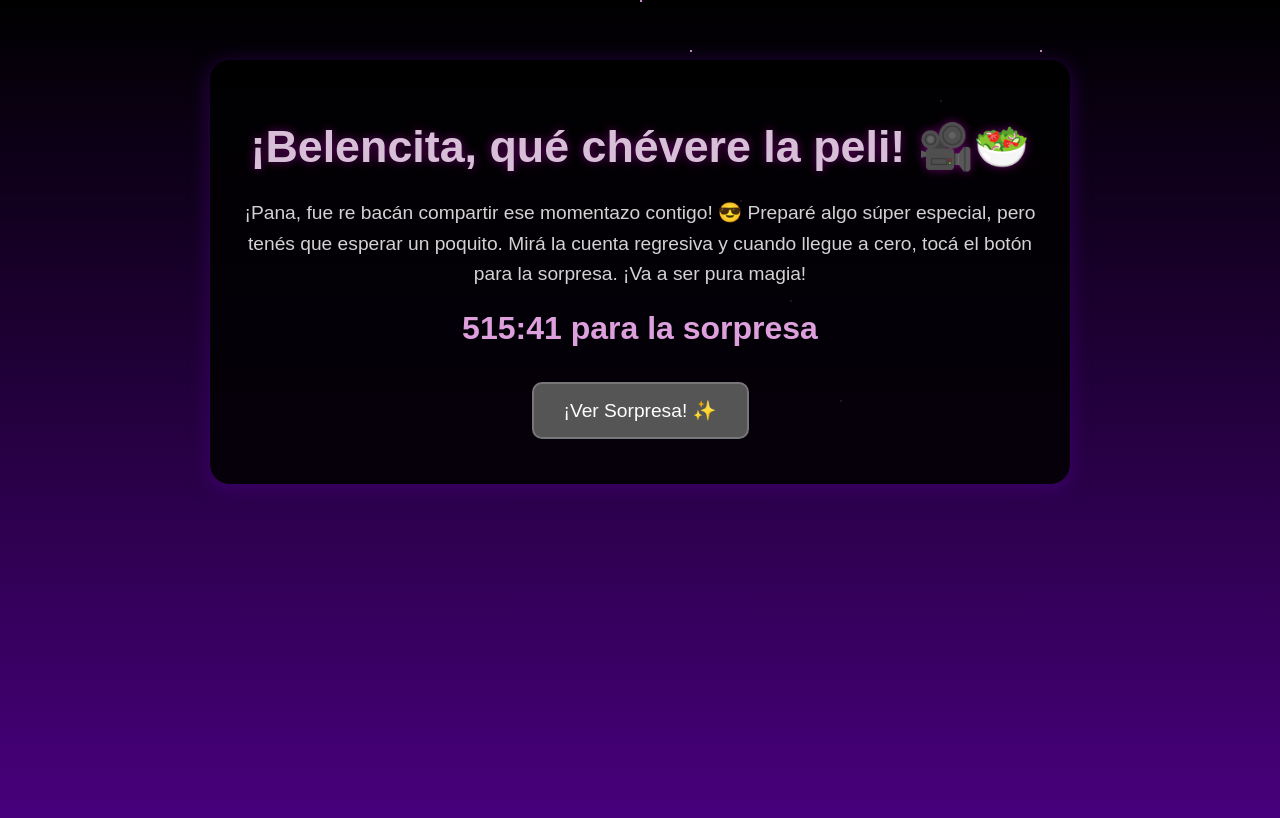
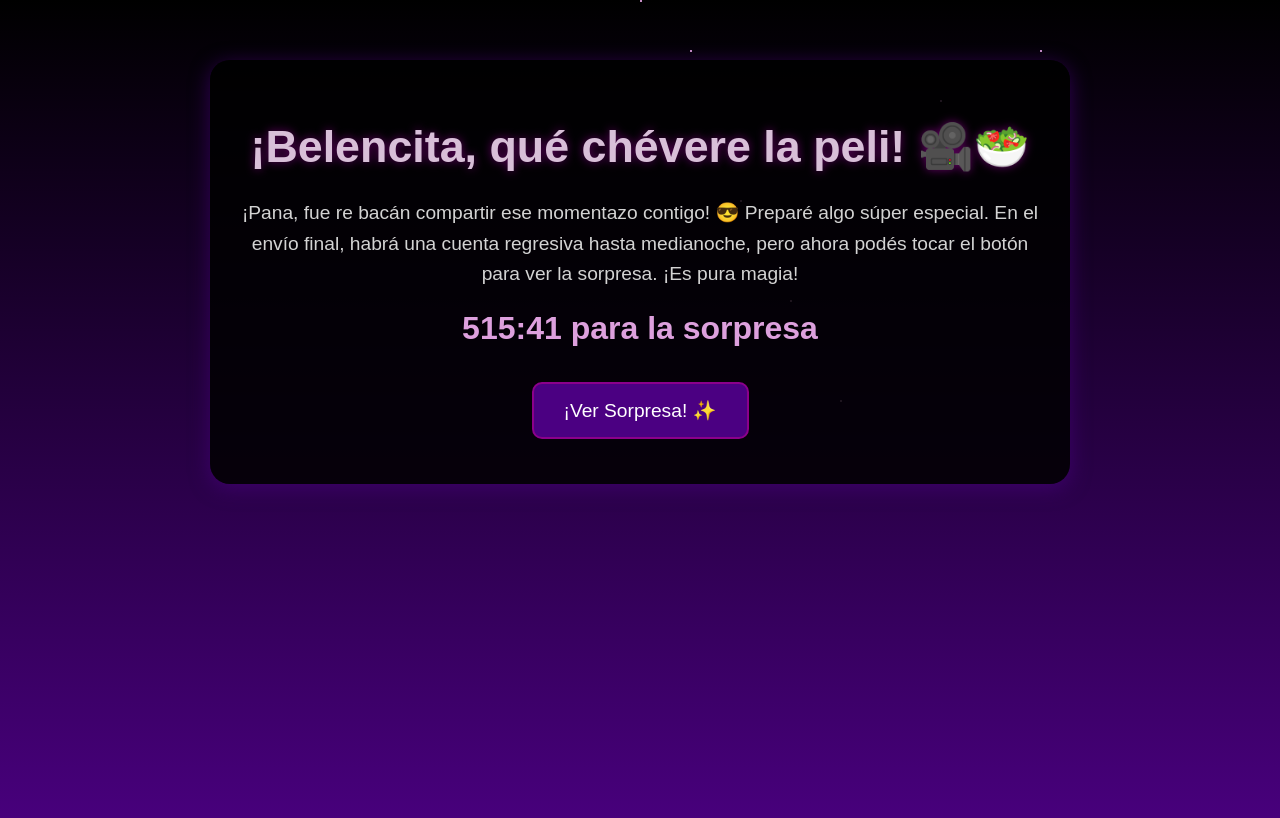
Before and after one commit to kaspercito/Belen, a plain HTML site: page index.html in a window 1280 px wide. Drawn offline with nearby package versions, Linux system fonts and the light colour scheme.

Commit message:
Update index.html

```diff
--- a/index.html
+++ b/index.html
@@ -11,9 +11,9 @@
   <div class="stars-background"></div>
   <div id="initial" class="container">
     <h1>¡Belencita, qué chévere la peli! 🎥🥗</h1>
-    <p>¡Pana, fue re bacán compartir ese momentazo contigo! 😎 Preparé algo súper especial, pero tenés que esperar un poquito. Mirá la cuenta regresiva y cuando llegue a cero, tocá el botón para la sorpresa. ¡Va a ser pura magia!</p>
-    <div id="countdown" class="countdown">Cargando...</div>
-    <button id="surprise-button" disabled onclick="revealSurprise()">¡Ver Sorpresa! ✨</button>
+    <p>¡Pana, fue re bacán compartir ese momentazo contigo! 😎 Preparé algo súper especial. En el envío final, habrá una cuenta regresiva hasta medianoche, pero ahora podés tocar el botón para ver la sorpresa. ¡Es pura magia!</p>
+    <div id="countdown" class="countdown">Modo prueba: ¡Clic ahora para ver!</div>
+    <button id="surprise-button" onclick="revealSurprise()">¡Ver Sorpresa! ✨</button>
     <p id="wait-message" class="hidden wait-message">¡Aún no, pana! Esperá a que la cuenta llegue a cero 😏</p>
   </div>
 
```
